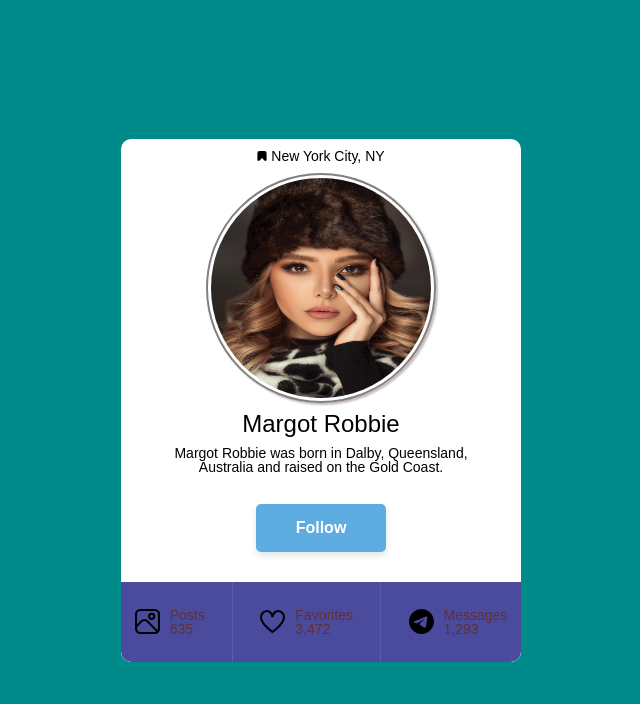
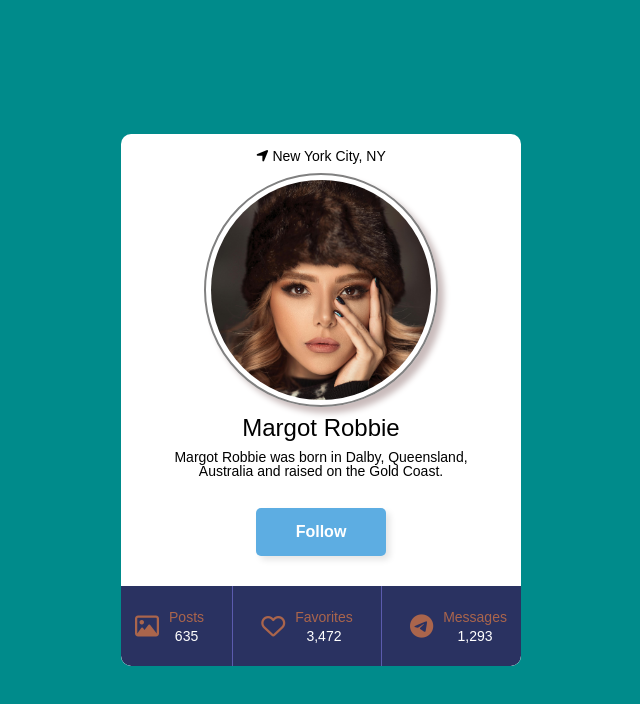
Before and after one commit to yuracode007/User-Crad, a plain HTML site: page index.html in a window 1280 px wide. Shown: the whole page, without its empty margins (319-959 px from the left). Drawn offline with Linux system fonts and the light colour scheme.

Commit message:
fix footer,icons add library

```diff
--- a/index.html
+++ b/index.html
@@ -6,6 +6,9 @@
     <meta name="viewport" content="width=device-width, initial-scale=1.0">
     <link rel="stylesheet" href="reset.css">
     <link rel="stylesheet" href="style.css">
+    <link rel="stylesheet" href="https://cdnjs.cloudflare.com/ajax/libs/font-awesome/6.7.1/css/all.min.css"
+        integrity="sha512-5Hs3dF2AEPkpNAR7UiOHba+lRSJNeM2ECkwxUIxC1Q/FLycGTbNapWXB4tP889k5T5Ju8fs4b1P5z/iB4nMfSQ=="
+        crossorigin="anonymous" referrerpolicy="no-referrer" />
     <title>User Card</title>
 </head>
 
@@ -14,7 +17,7 @@
     <div class="profile-card">
         <div class="profile-info">
             <p class="profile-location">
-                <img class="profile-bookmark" src="./img/free-icon-font-bookmark-3916594.svg" alt="">
+                <i class="fa-solid fa-location-arrow"></i>
                 New York City, NY
             </p>
         </div>
@@ -28,7 +31,7 @@
         </div>
         <div class="profile-footer">
             <div class="profile-footer-card">
-                <img class="profile-footer-img" src="./img/free-icon-font-picture-3917317.svg" alt="Posts Icon">
+                <i class="fa-regular fa-image"></i>
                 <div class="profile-footer-text">
                     <p class="profile-footer-info">Posts</p>
                     <p class="profile-footer-number">635</p>
@@ -36,7 +39,7 @@
             </div>
             <div class="separator"></div>
             <div class="profile-footer-card">
-                <img class="profile-footer-img" src="./img/free-icon-font-heart-3916585.svg" alt="Favorites Icon">
+             <i class="fa-regular fa-heart"></i>
                 <div class="profile-footer-text">
                     <p class="profile-footer-info">Favorites</p>
                     <p class="profile-footer-number">3,472</p>
@@ -44,7 +47,7 @@
             </div>
             <div class="separator"></div>
             <div class="profile-footer-card">
-                <img class="profile-footer-img" src="./img/free-icon-font-telegram-6422206.svg" alt="Messages Icon">
+                <i class="fa-brands fa-telegram"></i>
                 <div class="profile-footer-text">
                     <p class="profile-footer-info">Messages</p>
                     <p class="profile-footer-number">1,293</p>
--- a/style.css
+++ b/style.css
@@ -21,9 +21,10 @@ body {
 }
 
 .profile-location {
-    padding-top: 10px;
+    padding-top: 15px;
     font-size: 14px;
 }
+
 
 .profile-bookmark {
     width: 10px;
@@ -38,8 +39,10 @@ body {
     height: 220px;
     border-radius: 50%;
     border: 2px solid gray;
-    padding: 3px;
-    box-shadow: 2px 2px 2px rgb(201, 187, 187);
+    padding: 5px;
+    box-shadow: 6px 6px 6px rgb(201, 187, 187);
+    object-fit: cover;
+    object-position: 0 5%;
 }
 
 .profile-name {
@@ -73,14 +76,14 @@ body {
     font-size: 16px;
     font-weight: bold;
     cursor: pointer;
-    box-shadow: 0 4px 6px rgba(0, 0, 0, 0.1);
+    box-shadow: 4px 4px 6px rgba(0, 0, 0, 0.1);
 }
 
 /* Футер */
 
 .profile-footer {
     width: 100%;
-    background-color: rgb(75, 75, 158);
+    background-color: #2a3261 ;
     display: flex;
     justify-content: space-around;
     align-items: center;
@@ -93,9 +96,14 @@ body {
     gap: 10px;
 }
 
-.profile-footer-img {
-    width: 25px;
-    height: 25px;
+.fa-brands{
+    color: rgb(170, 101, 76);
+    font-size: 24px;
+}
+
+.fa-regular{
+    color: rgb(170, 101, 76);
+    font-size: 24px;
 }
 
 
@@ -109,13 +117,19 @@ body {
     display: flex;
     flex-direction: column;
     text-align: left;
-    color: rgb(100, 47, 47);
+    color: rgb(0, 0, 0);
 }
+
 
 .profile-footer-info {
     font-size: 14px;
+    color: rgb(170, 101, 76);
 }
+
 
 .profile-footer-number {
     font-size: 14px;
+    text-align: center;
+    color: #fff;
+    padding-top: 5px;
 }
```
